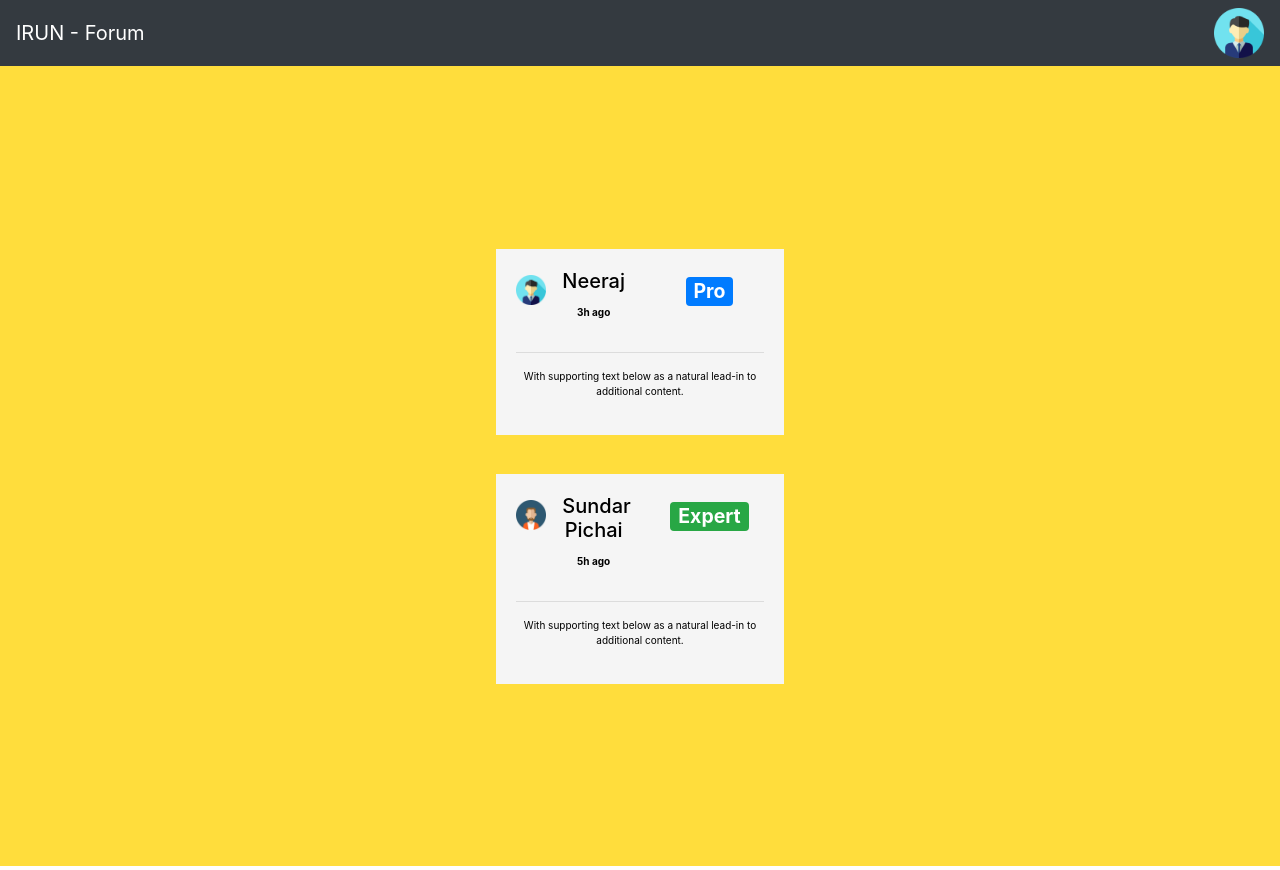
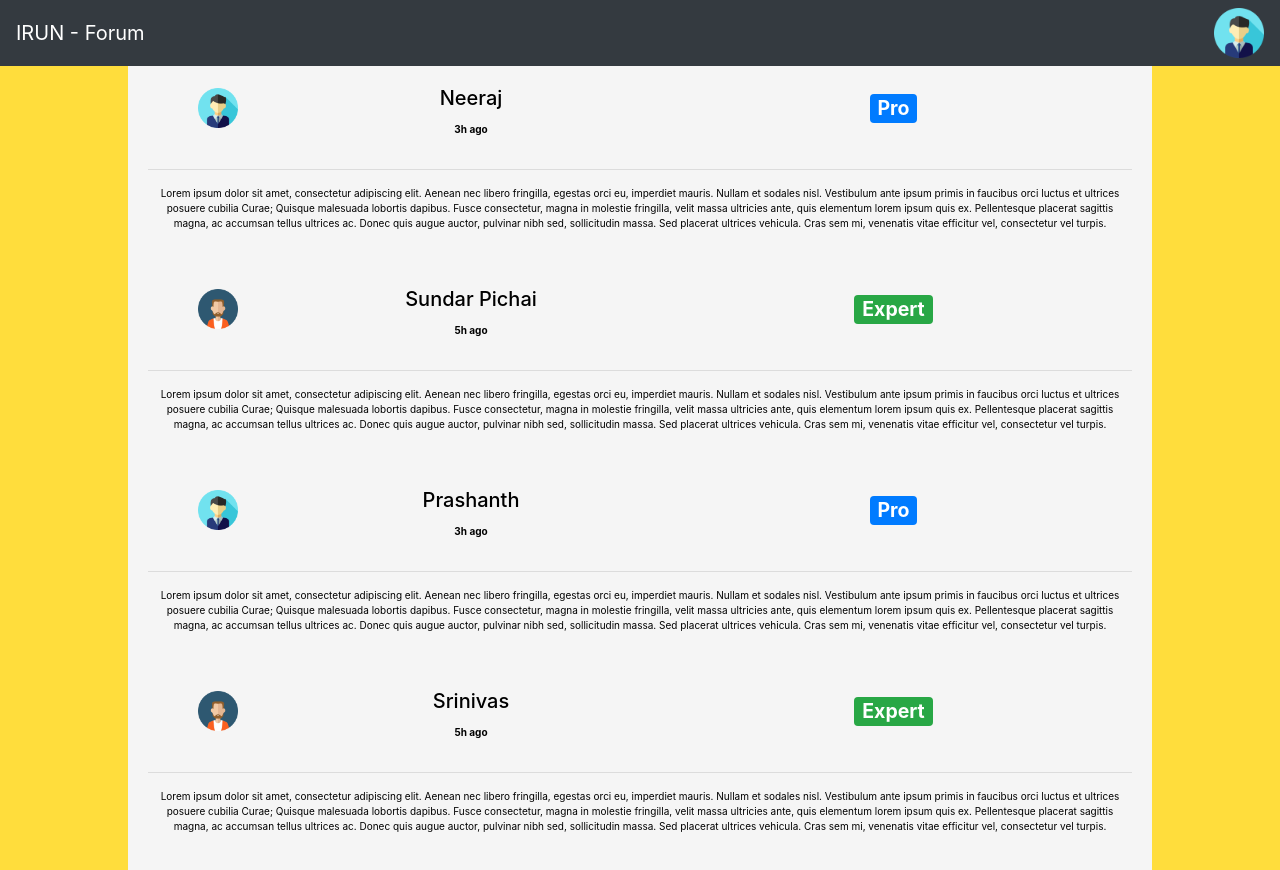
Before and after one commit to cymtrick/socialweb, a React (Create React App) app in the folder client/: page /forum in a window 1280 px wide. Built offline with nearby package versions, Linux system fonts and the light colour scheme.

Commit message:
routing changes

```diff
--- a/client/src/App.css
+++ b/client/src/App.css
@@ -30,8 +30,8 @@
 }
 
 .imgcard-pro{
-  width: 30px;
-  height: 30px;
+  width: 40px;
+  height: 40px;
 }
 
 
@@ -49,7 +49,7 @@
   color: black;
 }
 .App-card-Topic {
-  width: 18rem;
+  width: 80%;
   background-color: whitesmoke;
 }
 
--- a/client/src/components/Forum.js
+++ b/client/src/components/Forum.js
@@ -7,9 +7,9 @@ function Forum(){
     return (
         <div className="App">
         <nav class="navbar  navbar-dark bg-dark">
-            <div class="navbar-brand ">IRUN - Forum</div>
+           <a href="/stats"> <div class="navbar-brand ">IRUN - Forum</div></a>
 
-            <img src = {profile} className="img-pro"></img>
+          <a href="user">  <img src = {profile} className="img-pro"></img></a>
 
 </nav>
 <header className="App-header">
@@ -30,14 +30,13 @@ function Forum(){
           </div>
           </div>
           <hr></hr>
-    <p className="forum-txt">With supporting text below as a natural lead-in to additional content.</p>
+    <p className="forum-txt">
+Lorem ipsum dolor sit amet, consectetur adipiscing elit. Aenean nec libero fringilla, egestas orci eu, imperdiet mauris. Nullam et sodales nisl. Vestibulum ante ipsum primis in faucibus orci luctus et ultrices posuere cubilia Curae; Quisque malesuada lobortis dapibus. Fusce consectetur, magna in molestie fringilla, velit massa ultricies ante, quis elementum lorem ipsum quis ex. Pellentesque placerat sagittis magna, ac accumsan tellus ultrices ac. Donec quis augue auctor, pulvinar nibh sed, sollicitudin massa. Sed placerat ultrices vehicula. Cras sem mi, venenatis vitae efficitur vel, consectetur vel turpis.</p>
 
 
 
   </div>
 </div>
-
-<br></br>
 
 <div class="card  shadow-lg mb-5 p-3 bg-white" className ="App-card-Topic">
   <div class="card-body">
@@ -55,7 +54,56 @@ function Forum(){
           </div>
           </div>
           <hr></hr>
-    <p className="forum-txt">With supporting text below as a natural lead-in to additional content.</p>
+    <p className="forum-txt">
+Lorem ipsum dolor sit amet, consectetur adipiscing elit. Aenean nec libero fringilla, egestas orci eu, imperdiet mauris. Nullam et sodales nisl. Vestibulum ante ipsum primis in faucibus orci luctus et ultrices posuere cubilia Curae; Quisque malesuada lobortis dapibus. Fusce consectetur, magna in molestie fringilla, velit massa ultricies ante, quis elementum lorem ipsum quis ex. Pellentesque placerat sagittis magna, ac accumsan tellus ultrices ac. Donec quis augue auctor, pulvinar nibh sed, sollicitudin massa. Sed placerat ultrices vehicula. Cras sem mi, venenatis vitae efficitur vel, consectetur vel turpis.</p>
+
+
+
+  </div>
+</div>
+
+<div class="card  shadow-lg mb-5 p-3 bg-white" className ="App-card-Topic">
+  <div class="card-body">
+      <div class="row mb-3">
+          <div class="col-md-2">
+              <img src={profile} className="imgcard-pro"></img>
+          </div>
+          <div class="col-md-4">
+          <h5 class="card-title">Prashanth</h5>
+          <p className="small-txt"><b>3h ago</b></p>
+          </div>
+
+          <div class="col-md-6">
+          <span class="badge badge-primary">Pro</span>
+          </div>
+          </div>
+          <hr></hr>
+    <p className="forum-txt">
+Lorem ipsum dolor sit amet, consectetur adipiscing elit. Aenean nec libero fringilla, egestas orci eu, imperdiet mauris. Nullam et sodales nisl. Vestibulum ante ipsum primis in faucibus orci luctus et ultrices posuere cubilia Curae; Quisque malesuada lobortis dapibus. Fusce consectetur, magna in molestie fringilla, velit massa ultricies ante, quis elementum lorem ipsum quis ex. Pellentesque placerat sagittis magna, ac accumsan tellus ultrices ac. Donec quis augue auctor, pulvinar nibh sed, sollicitudin massa. Sed placerat ultrices vehicula. Cras sem mi, venenatis vitae efficitur vel, consectetur vel turpis.</p>
+
+
+
+  </div>
+</div>
+
+<div class="card  shadow-lg mb-5 p-3 bg-white" className ="App-card-Topic">
+  <div class="card-body">
+      <div class="row mb-3">
+          <div class="col-md-2">
+              <img src={profile1} className="imgcard-pro"></img>
+          </div>
+          <div class="col-md-4">
+          <h5 class="card-title">Srinivas</h5>
+          <p className="small-txt"><b>5h ago</b></p>
+          </div>
+
+          <div class="col-md-6">
+          <span class="badge badge-success">Expert</span>
+          </div>
+          </div>
+          <hr></hr>
+    <p className="forum-txt">
+Lorem ipsum dolor sit amet, consectetur adipiscing elit. Aenean nec libero fringilla, egestas orci eu, imperdiet mauris. Nullam et sodales nisl. Vestibulum ante ipsum primis in faucibus orci luctus et ultrices posuere cubilia Curae; Quisque malesuada lobortis dapibus. Fusce consectetur, magna in molestie fringilla, velit massa ultricies ante, quis elementum lorem ipsum quis ex. Pellentesque placerat sagittis magna, ac accumsan tellus ultrices ac. Donec quis augue auctor, pulvinar nibh sed, sollicitudin massa. Sed placerat ultrices vehicula. Cras sem mi, venenatis vitae efficitur vel, consectetur vel turpis.</p>
 
 
 
--- a/client/src/components/ForumPost.js
+++ b/client/src/components/ForumPost.js
@@ -6,9 +6,9 @@ function ForumPost(){
     return(
 <div className="App">
         <nav class="navbar  navbar-dark bg-dark">
-            <div class="navbar-brand ">IRUN - Create Post</div>
+            <a href="/stats"><div class="navbar-brand ">IRUN - Create Post</div></a>
 
-            <img src = {profile} className="img-pro"></img>
+            <a href="user">  <img src = {profile} className="img-pro"></img></a>
 
 </nav>
 <header className="App-header">
--- a/client/src/components/Login.js
+++ b/client/src/components/Login.js
@@ -23,7 +23,7 @@ function Login()
 <input class="btn btn-dark btn-block" type="submit" value="Login">
 </input>
 
-<p className="Login-txt"><b>Already have an account? Sign up </b></p>
+<p className="Login-txt"><b>Already have an account? <a href="signup">Sign up </a></b></p>
 <p className="Login-txt"><b>Forgot Password?</b></p>
   </div>
 </div>
--- a/client/src/components/Points.js
+++ b/client/src/components/Points.js
@@ -7,8 +7,8 @@ function Points() {
     return (
         <div className="App">
         <nav class="navbar  navbar-dark bg-dark">
-            <div class="navbar-brand ">IRUN - User Settings</div>
-            <img src = {profile} className="img-pro"></img>
+            <a href="/stats"><div class="navbar-brand ">IRUN - User Settings</div></a>
+           <a href="user">  <img src = {profile} className="img-pro"></img></a>
 
 </nav>
 <header className="App-header">
--- a/client/src/components/ProblemSol.js
+++ b/client/src/components/ProblemSol.js
@@ -7,8 +7,8 @@ function ProblemSol(){
 
         <div className="App">
         <nav class="navbar  navbar-dark bg-dark">
-            <div class="navbar-brand ">IRUN - Basic C++</div>
-            <img src = {profile} className="img-pro"></img>
+            <a href="/stats"><div class="navbar-brand ">IRUN - Basic C++</div></a>
+            <a href="user">  <img src = {profile} className="img-pro"></img></a>
 
 </nav>
 <header className="App-header">
--- a/client/src/components/Signup.js
+++ b/client/src/components/Signup.js
@@ -23,7 +23,7 @@ function Signup()
 <input class="btn btn-dark btn-block shadow-lg " type="submit" value="Signup">
 </input>
 
-<p className="Login-txt"><b>Already have an account? Login</b></p>
+<p className="Login-txt"><b>Already have an account? <a href="/"> Login </a></b></p>
 <p className="Login-txt"><b>Forgot Password?</b></p>
   </div>
 </div>
--- a/client/src/components/Stats.js
+++ b/client/src/components/Stats.js
@@ -8,9 +8,9 @@ function Stats(){
     return(
 <div className="App">
         <nav class="navbar  navbar-dark bg-dark">
-            <div class="navbar-brand ">IRUN</div>
+            <a href="/stats"><div class="navbar-brand ">IRUN</div></a>
 
-            <img src = {profile} className="img-pro"></img>
+            <a href="user">  <img src = {profile} className="img-pro"></img></a>
 
 </nav>
 <header className="App-header">
@@ -43,7 +43,7 @@ function Stats(){
       </div>
 
       <div class="col-md-6">
-            <p className="small-txt"><b>Go to Forum -></b></p>
+            <p className="small-txt"><a href="forum"><b>Go to Forum</b></a></p>
 </div>
 
 
@@ -87,7 +87,7 @@ function Stats(){
       </div>
 
       <div class="col-md-6">
-            <p className="small-txt"><b>Go to Forum -></b></p>
+            <p className="small-txt"><a href="forum"><b>Go to Forum</b></a></p>
 </div>
 
 
--- a/client/src/components/TopicsSelect.js
+++ b/client/src/components/TopicsSelect.js
@@ -10,7 +10,7 @@ function TopicsSelect(){
 
         <div className="App">
         <nav class="navbar  navbar-dark bg-dark">
-            <div class="navbar-brand ">IRUN</div>
+            <a href="/stats"><div class="navbar-brand ">IRUN</div></a>
 
         <div class="navbar-brand">Skip</div>
 </nav>
--- a/client/src/components/User.js
+++ b/client/src/components/User.js
@@ -7,8 +7,8 @@ function User(){
 
         <div className="App">
         <nav class="navbar  navbar-dark bg-dark">
-            <div class="navbar-brand ">IRUN - User Settings</div>
-            <img src = {profile} className="img-pro"></img>
+           <a href="/stats">  <div class="navbar-brand ">IRUN - User Settings</div></a>
+            <a href="user">  <img src = {profile} className="img-pro"></img></a>
 
 </nav>
 <header className="App-header">
```
Also changed, not shown: 1 other file (tests, documents, lock files or other folders).
